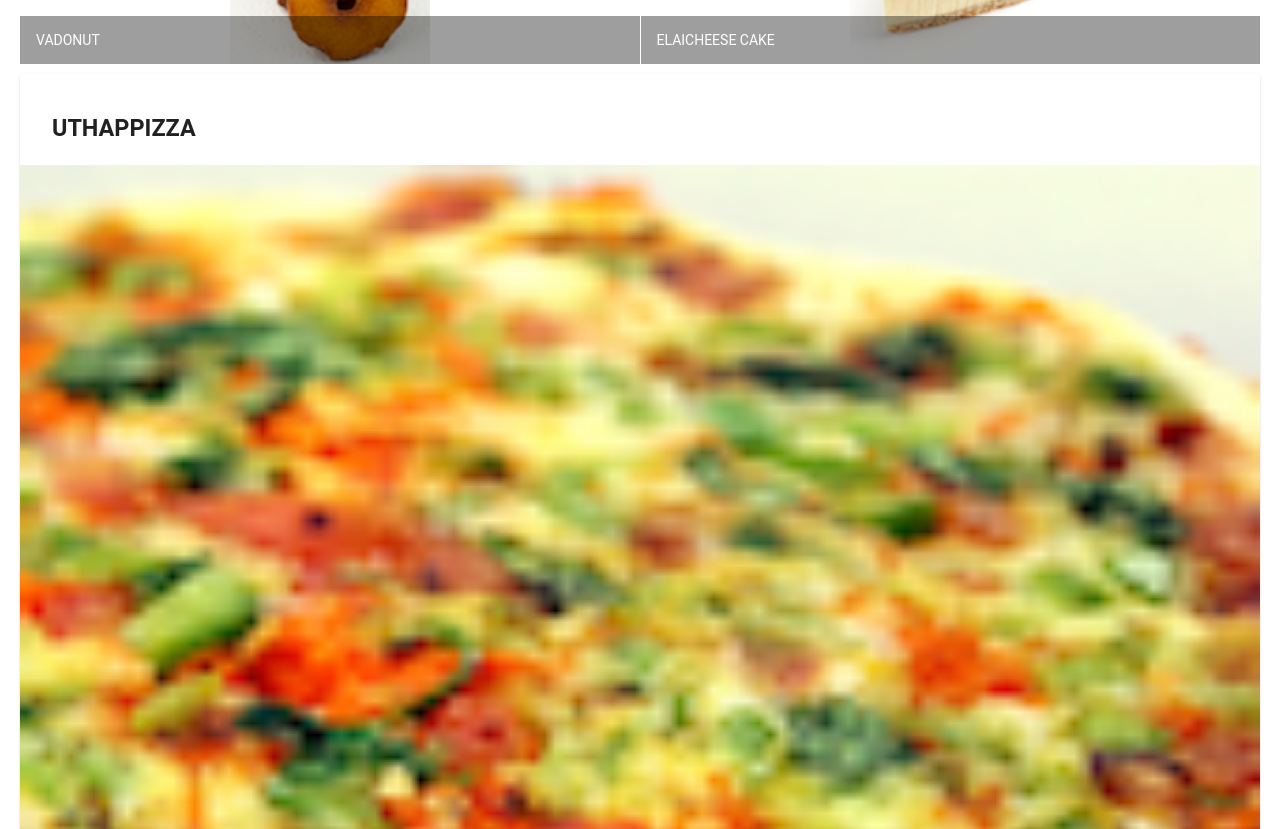
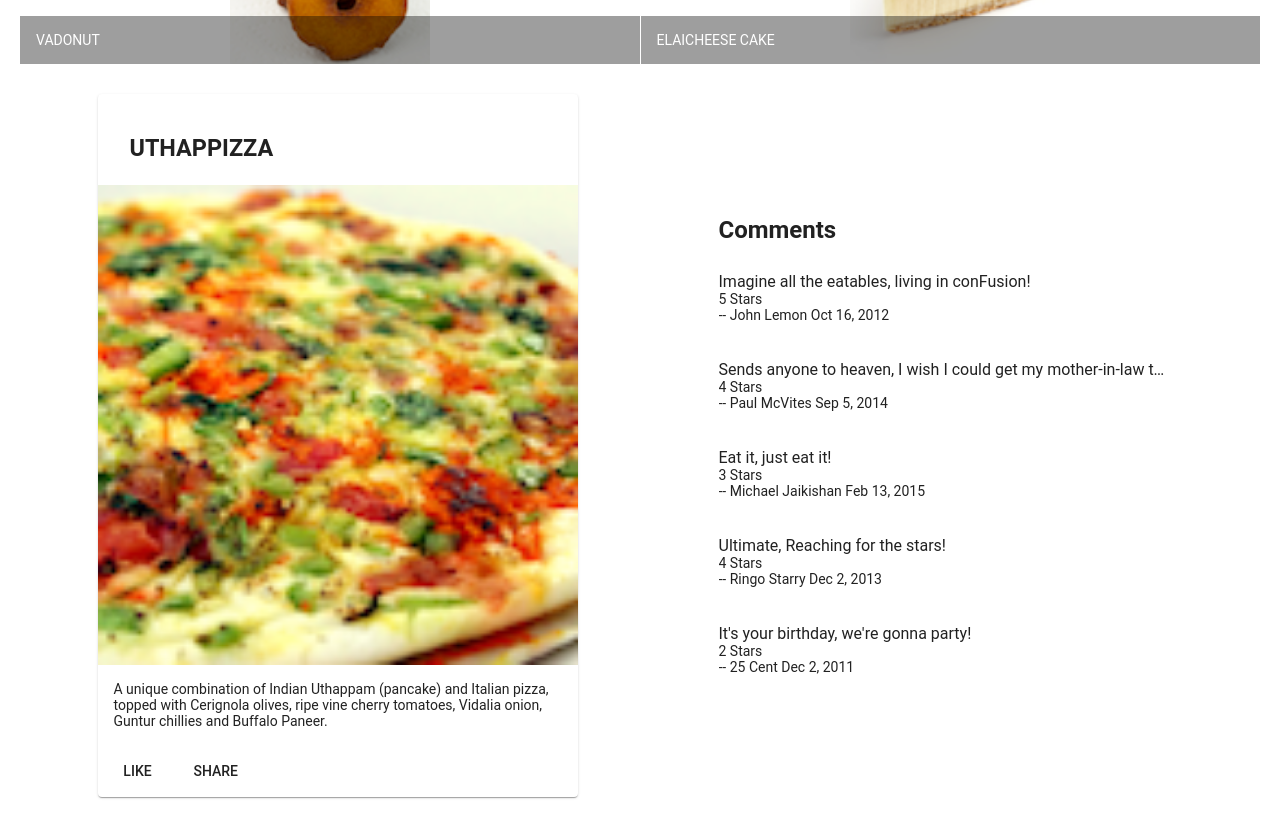
Before and after one commit to BeginnerAdi/courseraAngular, an Angular app: page / in a window 1280 px wide. Shown: the part 500-1329 px from the top of the page. Built offline with nearby package versions, Linux system fonts and the light colour scheme.

Commit message:
Assignment 1

```diff
--- a/src/app/app.component.html
+++ b/src/app/app.component.html
@@ -1,3 +1,4 @@
 <mat-toolbar color="primary"><span>Ristorante Con Fusion</span></mat-toolbar>
 
 <app-menu></app-menu>
+<!-- <app-dishdetail></app-dishdetail> -->
--- a/src/app/app.module.ts
+++ b/src/app/app.module.ts
@@ -16,11 +16,13 @@
 import { MatGridListModule } from '@angular/material/grid-list';
 import { MatCardModule } from '@angular/material/card';
 import { MatButtonModule } from '@angular/material/button';
+import { DishdetailComponent } from './dishdetail/dishdetail.component';
 
 @NgModule({
   declarations: [
     AppComponent,
-    MenuComponent
+    MenuComponent,
+    DishdetailComponent
   ],
   imports: [
     BrowserModule,
--- /dev/null
+++ b/src/app/dishdetail/dishdetail.component.html
@@ -0,0 +1,45 @@
+<div class="container"
+    fxLayout="row"
+    fxLayout.sm="column"
+    fxLayout.xs="column"
+    fxLayoutAlign.gt-md="space-around center"
+    fxLayoutGap="10px"
+    fxLayoutGap.xs="0">
+
+  	<div fxFlex="40" *ngIf="dish">
+		<mat-card>
+			<mat-card-header>
+				<mat-card-title>
+				<h3>{{dish.name | uppercase}}</h3>
+				</mat-card-title>
+			</mat-card-header>
+			<img mat-card-image src={{dish.image}} alt={{dish.name}}>
+			<mat-card-content>
+				<p>{{dish.description}}</p>
+			</mat-card-content>
+			<mat-card-actions>
+				<button mat-button>LIKE</button>
+				<button mat-button>SHARE</button>
+			</mat-card-actions>
+		</mat-card>
+  	</div>
+
+	<div fxFlex="40" *ngIf="dish">
+		<mat-list>
+			<mat-list-item>
+				<h2>Comments</h2>
+			</mat-list-item>
+			<mat-list-item *ngFor="let comment of dish.comments">
+				<p mat-line>
+					<span>{{comment.comment}}</span>
+				</p>
+				<p mat-line>
+					<span>{{comment.rating}} Stars</span>
+				</p>
+				<p mat-line>
+					<span> -- {{comment.author}} {{comment.date | date}} </span>
+				</p>
+			</mat-list-item>
+		</mat-list>
+	</div>
+</div>
--- /dev/null
+++ b/src/app/dishdetail/dishdetail.component.ts
@@ -0,0 +1,60 @@
+import { Component, OnInit } from '@angular/core';
+
+const DISH = {
+	id: '0',
+	name: 'Uthappizza',
+    image: '/assets/images/uthappizza.png',
+    category: 'mains',
+    featured: true,
+    label: 'Hot',
+    price: '4.99',
+    // tslint:disable-next-line:max-line-length
+    description: 'A unique combination of Indian Uthappam (pancake) and Italian pizza, topped with Cerignola olives, ripe vine cherry tomatoes, Vidalia onion, Guntur chillies and Buffalo Paneer.',
+    comments: [
+       {
+           rating: 5,
+           comment: 'Imagine all the eatables, living in conFusion!',
+           author: 'John Lemon',
+           date: '2012-10-16T17:57:28.556094Z'
+       },
+       {
+           rating: 4,
+           comment: 'Sends anyone to heaven, I wish I could get my mother-in-law to eat it!',
+           author: 'Paul McVites',
+           date: '2014-09-05T17:57:28.556094Z'
+       },
+       {
+           rating: 3,
+           comment: 'Eat it, just eat it!',
+           author: 'Michael Jaikishan',
+           date: '2015-02-13T17:57:28.556094Z'
+       },
+       {
+           rating: 4,
+           comment: 'Ultimate, Reaching for the stars!',
+           author: 'Ringo Starry',
+           date: '2013-12-02T17:57:28.556094Z'
+       },
+       {
+           rating: 2,
+           comment: 'It\'s your birthday, we\'re gonna party!',
+           author: '25 Cent',
+           date: '2011-12-02T17:57:28.556094Z'
+       }
+   ]
+};
+
+@Component({
+  selector: 'app-dishdetail',
+  templateUrl: './dishdetail.component.html',
+  styleUrls: ['./dishdetail.component.scss']
+})
+export class DishdetailComponent implements OnInit {
+
+  dish = DISH;
+  constructor() { }
+
+  ngOnInit(): void {
+  }
+
+}
--- a/src/app/menu/menu.component.html
+++ b/src/app/menu/menu.component.html
@@ -19,22 +19,5 @@
 			</mat-grid-tile>
 		</mat-grid-list>
 	</div>
-
-	<div fxFlex *ngIf="selectedDish">
-		<mat-card>
-			<mat-card-header>
-				<mat-card-title>
-					<h3>{{selectedDish.name | uppercase}}</h3>
-				</mat-card-title>
-			</mat-card-header>
-			<img mat-card-image src={{selectedDish.image}} alt={{selectedDish.name}}>
-			<mat-card-content>
-				<p>{{selectedDish.description}}</p>
-			</mat-card-content>
-			<mat-card-actions>
-				<button mat-button>LIKE</button>
-				<button mat-button>SHARE</button>
-			</mat-card-actions>
-		</mat-card>
-	</div>
+	<app-dishdetail></app-dishdetail>
 </div>
```
Also changed, not shown: src/app/dishdetail/dishdetail.component.scss (added), 1 other file (tests, documents, lock files or other folders).
